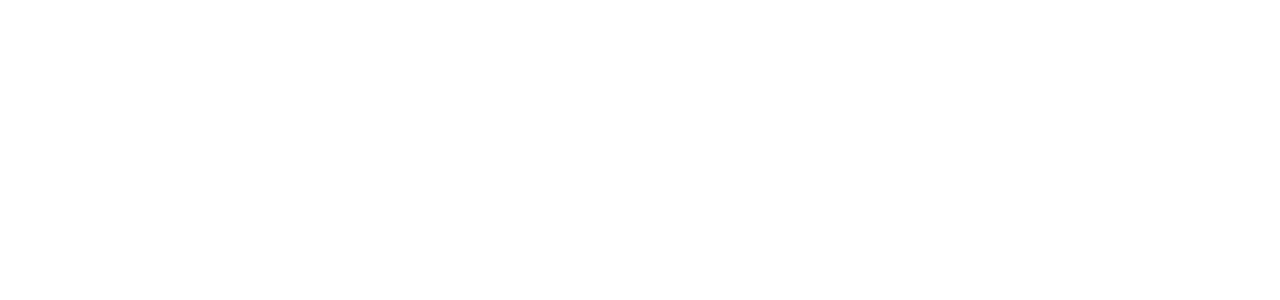
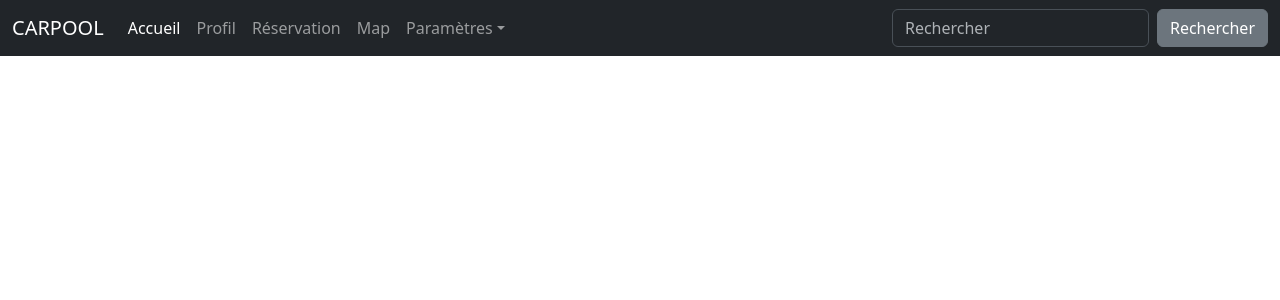
Before and after one commit to Remy0011/CarPool, a PHP site: page / in a window 1280 px wide. Before the commit the part shown is empty. Shown: the top 300 px of the page. Run offline with PHP 8.4, Linux system fonts and the light colour scheme.

Commit message:
add navbar + bootstrap

```diff
--- a/docker-compose.yml
+++ b/docker-compose.yml
@@ -7,6 +7,6 @@
     ports:
       - "5780:80"
     volumes:
-      - .:/var/www/html
+      - ./public:/var/www/html
     environment:
       - PHP_ERROR_REPORTING=E_ALL
--- /dev/null
+++ b/public/carpool.css
@@ -0,0 +1,5 @@
+/* Navbar */
+
+.bg-dark {
+    background-color: #4c4b5d;
+}
--- a/public/index.php
+++ b/public/index.php
@@ -1 +1,63 @@
-<?php
+<!doctype html>
+<html lang="fr">
+<header>
+    <meta charset="UTF-8">
+    <meta name="viewport"
+          content="width=device-width, user-scalable=no, initial-scale=1.0, maximum-scale=1.0, minimum-scale=1.0">
+    <meta http-equiv="X-UA-Compatible" content="ie=edge">
+    <title>CarPool</title>
+    <link href="https://cdn.jsdelivr.net/npm/bootstrap@5.3.8/dist/css/bootstrap.min.css" rel="stylesheet" integrity="sha384-sRIl4kxILFvY47J16cr9ZwB07vP4J8+LH7qKQnuqkuIAvNWLzeN8tE5YBujZqJLB" crossorigin="anonymous">
+    <script src="https://cdn.jsdelivr.net/npm/bootstrap@5.3.8/dist/js/bootstrap.bundle.min.js" integrity="sha384-FKyoEForCGlyvwx9Hj09JcYn3nv7wiPVlz7YYwJrWVcXK/BmnVDxM+D2scQbITxI" crossorigin="anonymous"></script>
+    <script src="carpool.js"></script>
+    <link rel="stylesheet" href="carpool.css">
+</header>
+
+<!--Navbar -->
+
+<nav class="navbar navbar-expand-lg bg-dark" data-bs-theme="dark">
+    <div class="container-fluid">
+        <a class="navbar-brand" href="#">CARPOOL</a>
+        <button class="navbar-toggler" type="button" data-bs-toggle="collapse" data-bs-target="#navbarColor02" aria-controls="navbarColor02" aria-expanded="false" aria-label="Toggle navigation">
+            <span class="navbar-toggler-icon"></span>
+        </button>
+        <div class="collapse navbar-collapse" id="navbarColor02">
+            <ul class="navbar-nav me-auto">
+                <li class="nav-item">
+                    <a class="nav-link active" href="#">Accueil
+                        <span class="visually-hidden">(current)</span>
+                    </a>
+                </li>
+                <li class="nav-item">
+                    <a class="nav-link" href="#">Profil</a>
+                </li>
+                <li class="nav-item">
+                    <a class="nav-link" href="#">Réservation</a>
+                </li>
+                <li class="nav-item">
+                    <a class="nav-link" href="#">Map</a>
+                </li>
+                <li class="nav-item dropdown">
+                    <a class="nav-link dropdown-toggle" data-bs-toggle="dropdown" href="#" role="button" aria-haspopup="true" aria-expanded="false">Paramètres</a>
+                    <div class="dropdown-menu">
+                        <a class="dropdown-item" href="#">Action</a>
+                        <a class="dropdown-item" href="#">Another action</a>
+                        <a class="dropdown-item" href="#">Something else here</a>
+                        <div class="dropdown-divider"></div>
+                        <a class="dropdown-item" href="#">Déconnexion</a>
+                    </div>
+                </li>
+            </ul>
+            <form class="d-flex">
+                <input class="form-control me-sm-2" type="search" placeholder="Rechercher">
+                <button class="btn btn-secondary my-2 my-sm-0" type="submit">Rechercher</button>
+            </form>
+        </div>
+    </div>
+</nav>
+
+
+
+<body>
+
+</body>
+</html>
```
Also changed, not shown: public/carpool.js (added).
